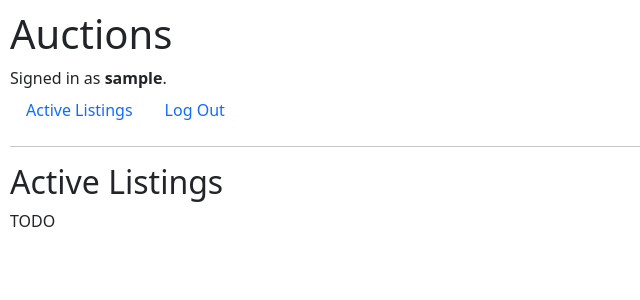
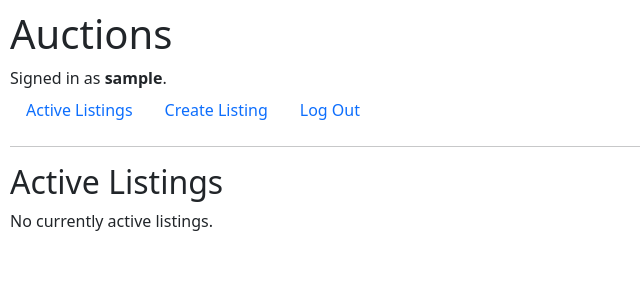
Before and after one commit to RCalvin2005/CS50Web-Commerce, a Django app: page / in a window 1280 px wide. Shown: the top 300 px of the page, without its empty margins (0-640 px from the left). Run offline with Django 3.2, Linux system fonts and the light colour scheme; the visitor is signed in with stand-in values (Sample User, id 1); data that the repository does not hold is empty.

Commit message:
Added active listings display

```diff
--- a/auctions/models.py
+++ b/auctions/models.py
@@ -1,6 +1,5 @@
 from django.contrib.auth.models import AbstractUser
 from django.db import models
-
 
 class User(AbstractUser):
     pass
@@ -13,6 +12,7 @@ class Listing(models.Model):
     starting_price = models.DecimalField(max_digits=8, decimal_places=2)
     date = models.DateTimeField(auto_now_add=True)
     seller = models.ForeignKey(User, on_delete=models.CASCADE, related_name="listings")
+    active = models.BooleanField(default=True)
 
     def __str__(self):
         return f"{self.seller} is selling {self.title} for a base price of ${self.starting_price}"
--- a/auctions/static/auctions/styles.css
+++ b/auctions/static/auctions/styles.css
@@ -1,3 +1,15 @@
 body {
     padding: 10px;
 }
+
+.listing-group {
+    height: 200px;
+}
+
+.listing-image {
+    height: 100%;
+    max-width: 100%;
+    width: auto;
+    object-fit: contain;
+    margin: auto;
+}
--- a/auctions/templates/auctions/index.html
+++ b/auctions/templates/auctions/index.html
@@ -3,5 +3,19 @@
 {% block body %}
     <h2>Active Listings</h2>
 
-    TODO
+    {% for listing in listings %}
+        <div class="row listing-group mx-5 my-3 border rounded">
+            <div class="col-3 text-center h-100">
+                <img class="listing-image" src="{{ listing.image_url }}" alt="{{ listing.title }}">
+            </div>
+            <div class="col-9">
+                <h4 class="mt-3 fw-bold">{{ listing.title }}</h4>
+                <p class="fw-bold my-1">Price: ${{ listing.starting_price }}</p>
+                <p class="my-1">{{ listing.description }}</p>
+                <p class="text-muted small my-1">Created {{ listing.date }}</p>
+            </div>
+        </div>
+    {% empty %}
+        <p>No currently active listings.</p>
+    {% endfor %}
 {% endblock %}
--- a/auctions/templates/auctions/layout.html
+++ b/auctions/templates/auctions/layout.html
@@ -25,6 +25,9 @@
             </li>
             {% if user.is_authenticated %}
                 <li class="nav-item">
+                    <a class="nav-link" href="{% url 'add_listing' %}">Create Listing</a>
+                </li>
+                <li class="nav-item">
                     <a class="nav-link" href="{% url 'logout' %}">Log Out</a>
                 </li>
             {% else %}
--- a/auctions/views.py
+++ b/auctions/views.py
@@ -10,7 +10,9 @@ from .forms import ListingForm
 
 
 def index(request):
-    return render(request, "auctions/index.html")
+    return render(request, "auctions/index.html", {
+        "listings": Listing.objects.filter(active=True),
+    })
 
 
 @login_required
```
Also changed, not shown: auctions/migrations/0003_listing_active.py (added).
